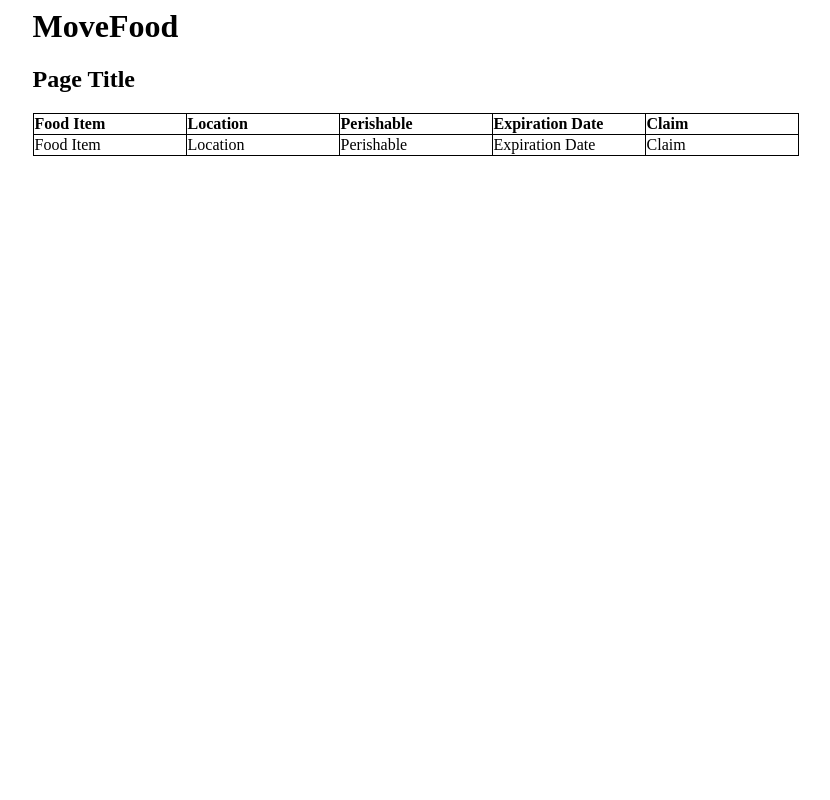
After one commit to chachasikes/MoveFood, a PHP site: page /food-list.html in a window 1280 px wide. The commit adds this page. Shown: the whole page, without its empty margins (26-856 px from the left). Run offline with PHP 8.4, Linux system fonts and the light colour scheme.

Commit message:
Basic table for food list.

```diff
--- a/source/css/style.css
+++ b/source/css/style.css
@@ -11,3 +11,26 @@
 .label {
   font-weight: bold;
 }
+
+table#food-list th {
+  width: 150px;
+
+}
+
+table th,
+table td {
+  vertical-align: top;
+  text-align: left;
+}
+
+table, th, td {
+border: 1px solid black;
+}
+
+table {
+border-collapse:collapse;
+}
+
+table,th, td {
+border: 1px solid black;
+}
--- /dev/null
+++ b/source/food-list.html
@@ -0,0 +1,40 @@
+<!DOCTYPE HTML PUBLIC "-//W3C//DTD HTML 4.01 Transitional//EN">
+<html>
+  <head>
+    <meta charset="utf-8">
+    <title>MoveFood</title>
+    <link rel="stylesheet" href="css/fluid_grid.css" type="text/css" />
+    <link rel="stylesheet" href="css/style.css" type="text/css" />
+    <script type="text/javascript" src="js/jquery-1.5.min.js"></script>
+    <script type="text/javascript" src="js/movefood.js"></script>
+    <script type="text/javascript" src="js/foodlist.js"></script>
+  </head>
+  <body>
+    <div id="container" class="section container_12">
+      <div id="header">
+        <div class="logo"><h1>MoveFood</h1></div>
+        <div id="page-title"><h2>Page Title</h2></div>
+      </div>
+      <div id="content">
+        <table id="food-list">
+          <tr>
+            <th>Food Item</th>
+            <th>Location</th>
+            <th>Perishable</th>
+            <th>Expiration Date</th>
+            <th>Claim</th>
+          </tr>
+          <tr>
+            <td>Food Item</td>
+            <td>Location</td>
+            <td>Perishable</td>
+            <td>Expiration Date</td>
+            <td><div class="button">Claim</div></td>
+          </tr>
+        </table>
+      </div>
+      <div id="footer">
+      </div>
+  </div>
+  </div>
+</html>
--- /dev/null
+++ b/source/js/foodlist.js
@@ -0,0 +1,43 @@
+$(document).ready(function(){
+
+
+    var item = {};
+    item.name = "name";
+    item.description = "description";
+    item.quantity = "quantity";
+    item.perishable = "perishable";
+    item.expiration = "expiration";
+    item.location = "location";
+    item.notes = "notes";
+    item.contact = "contact";
+
+
+    $('div#content div#food_name').html(item.name);
+    $('div#content div#food_description').html(item.description);
+    $('div#content div#food_quantity').html(item.quantity);
+    $('div#content div#food_perishable').html(item.perishable);
+    $('div#content div#food_expiration').html(item.expiration);
+    $('div#content div#food_location').html(item.location);
+    $('div#content div#food_notes').html(item.notes);
+    $('div#content div#food_contact').html(item.contact);
+
+
+
+
+/*
+    item.description = $('form#add-item-block-form #food_description').val();
+    item.quantity = $('form#add-item-block-form #food_quantity').val();
+    item.units = $('form#add-item-block-form #food_units').val();
+    item.perishable = $('form#add-item-block-form #food_perishable:checked').val();
+    item.expiration = $('form#add-item-block-form #food_expiration').val();
+    item.location_description = $('form#add-item-block-form #food_location_description:checked').val();
+    item.default_location = $('form#add-item-block-form #food_default_location').val();
+    item.notes = $('form#add-item-block-form #food_notes').val();
+    item.contact_detail = $('form#add-item-block-form #food_contact_detail').val();
+    item.default_contact = $('form#add-item-block-form #food_default_contact:checked').val();
+*/
+
+
+
+
+});
```
